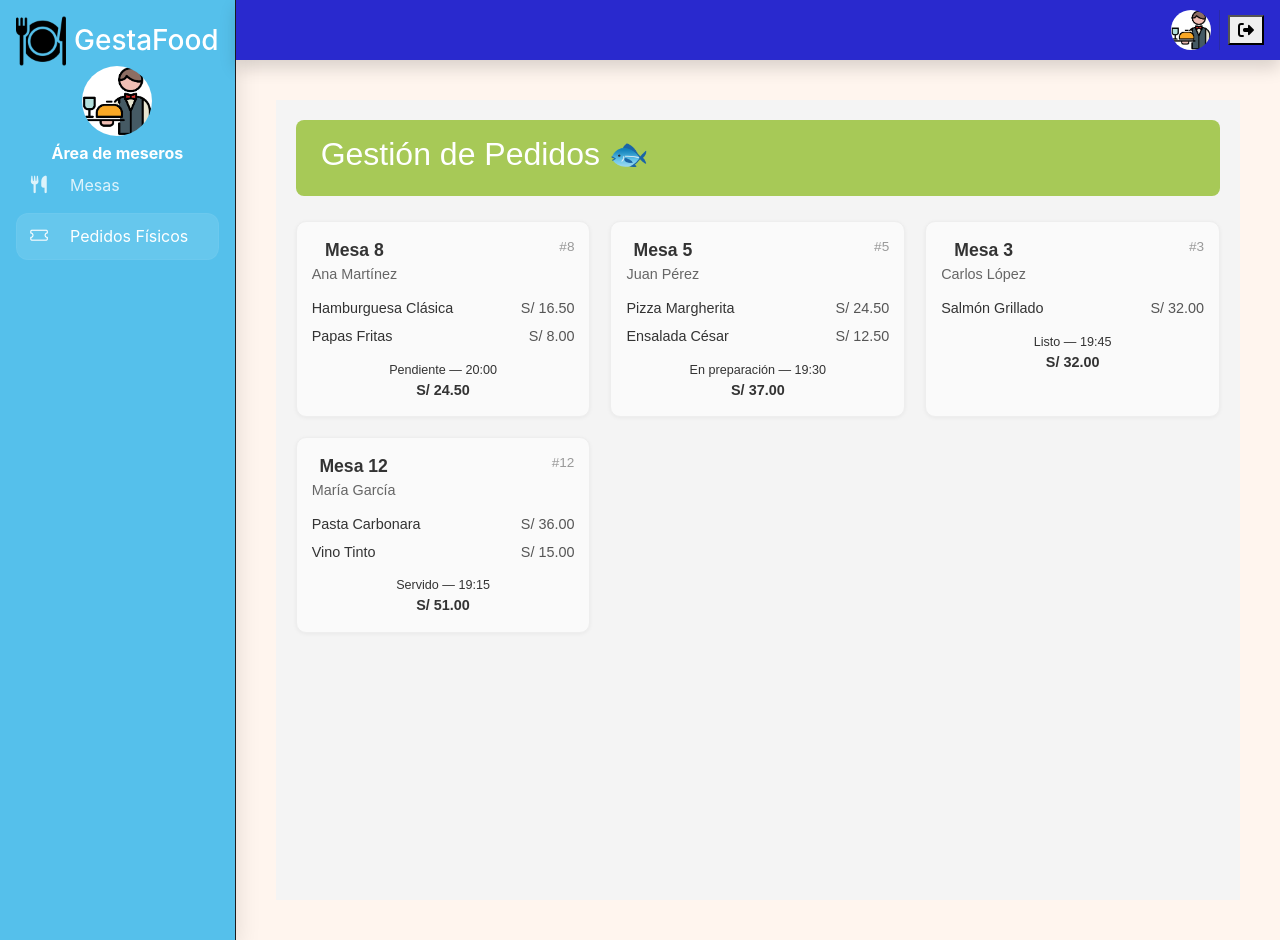
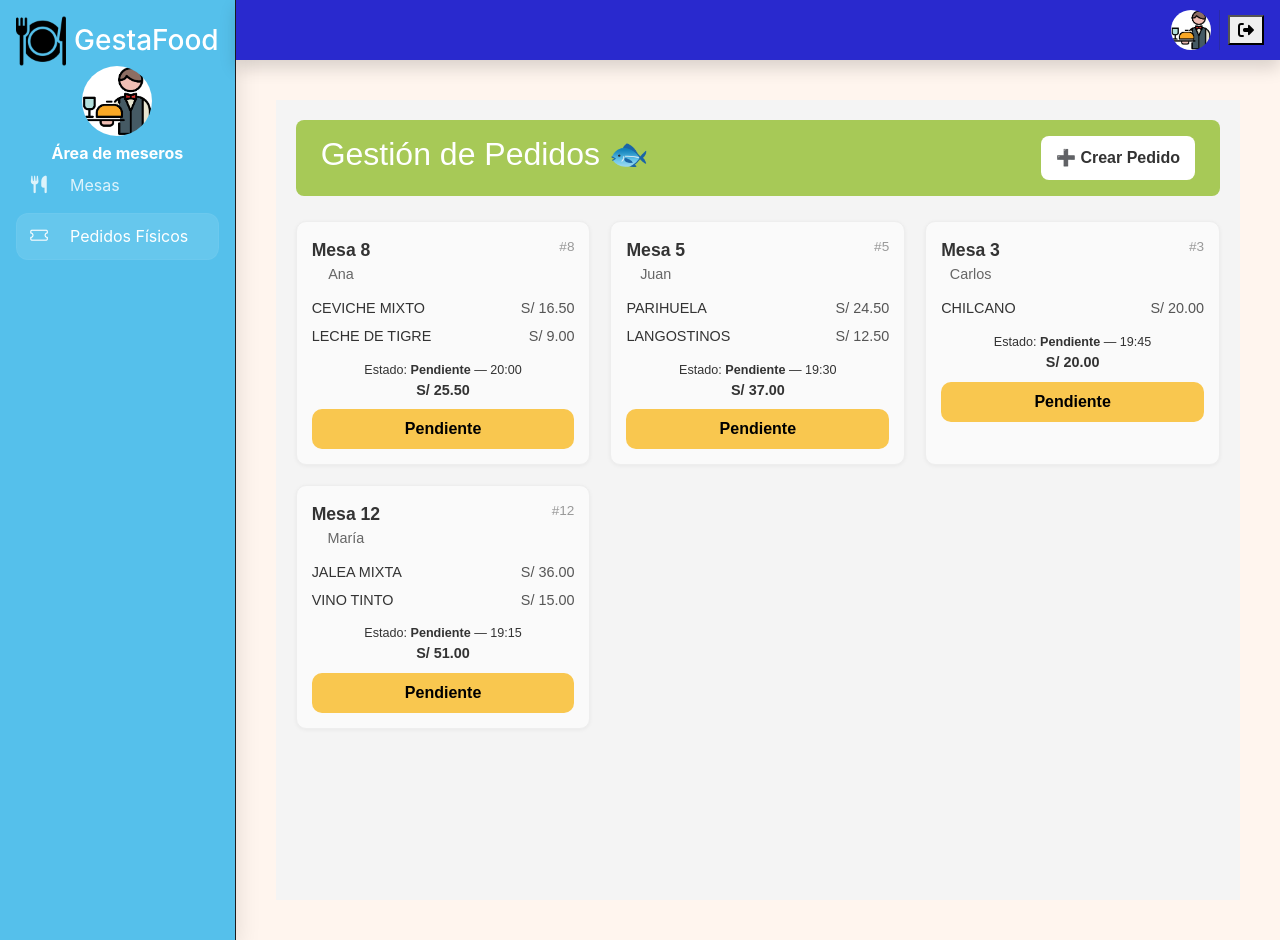
Before and after one commit to salvagd09/ProyectoIntegrador, a React (Vite) app: page /mesero/Pedidos_Fisicos in a window 1280 px wide. Built offline with nearby package versions, Linux system fonts and the light colour scheme.

Commit message:
Actualizar Pedidos_Fisicos: botón cambia a 'En preparación' y mantener modal funcional

```diff
--- a/src/Components/Modulos/PedidosVista.jsx
+++ b/src/Components/Modulos/PedidosVista.jsx
@@ -18,7 +18,7 @@ export default function Pedidos_Fisicos() {
       id: 5,
       mesa: "Mesa 5",
       cliente: "Juan Pérez",
-      estado: "En preparación",
+      estado: "Pendiente",
       hora: "19:30",
       items: [
         { nombre: "Pizza Margherita", precio: 24.5 },
@@ -29,7 +29,7 @@ export default function Pedidos_Fisicos() {
       id: 3,
       mesa: "Mesa 3",
       cliente: "Carlos López",
-      estado: "Listo",
+      estado: "Pendiente",
       hora: "19:45",
       items: [{ nombre: "Salmón Grillado", precio: 32.0 }],
     },
@@ -37,7 +37,7 @@ export default function Pedidos_Fisicos() {
       id: 12,
       mesa: "Mesa 12",
       cliente: "María García",
-      estado: "Servido",
+      estado: "Pendiente",
       hora: "19:15",
       items: [
         { nombre: "Pasta Carbonara", precio: 36.0 },
@@ -47,7 +47,6 @@ export default function Pedidos_Fisicos() {
   ]);
 
   const [showModal, setShowModal] = useState(false);
-
   const [nuevoPedido, setNuevoPedido] = useState({
     mesa: "",
     cliente: "",
@@ -55,6 +54,17 @@ export default function Pedidos_Fisicos() {
     bebida: "",
     total: "",
   });
+
+  // Cambiar estado a "En preparación"
+  const cambiarEstado = (id) => {
+    setPedidos((prev) =>
+      prev.map((p) =>
+        p.id === id && p.estado === "Pendiente"
+          ? { ...p, estado: "En preparación" }
+          : p
+      )
+    );
+  };
 
   const handleChange = (e) => {
     const { name, value } = e.target;
@@ -95,16 +105,20 @@ export default function Pedidos_Fisicos() {
 
   return (
     <div className="pedidos-container">
-      {/* ENCABEZADO */}
       <div className="pedidos-topbar">
         <h2>Gestión de Pedidos 🐟</h2>
+        <button className="btn-crear" onClick={() => setShowModal(true)}>
+          + Crear Pedido
+        </button>
       </div>
 
-      {/* LISTADO DE TARJETAS */}
       <div className="pedidos-list">
         {pedidos.length > 0 ? (
           pedidos.map((p) => (
-            <div key={p.id} className="pedido-card">
+            <div
+              key={p.id}
+              className={`pedido-card ${p.estado === "En preparación" ? "en-preparacion" : ""}`}
+            >
               <div className="pedido-top">
                 <div>
                   <div className="pedido-mesa">{p.mesa}</div>
@@ -127,6 +141,14 @@ export default function Pedidos_Fisicos() {
                   {p.estado} — {p.hora}
                 </small>
                 <strong>S/ {calcularTotal(p.items)}</strong>
+
+                <button
+                  className={`btn-estado ${p.estado === "Pendiente" ? "pendiente" : "preparacion"}`}
+                  onClick={() => cambiarEstado(p.id)}
+                  disabled={p.estado !== "Pendiente"}
+                >
+                  {p.estado}
+                </button>
               </div>
             </div>
           ))
@@ -135,7 +157,6 @@ export default function Pedidos_Fisicos() {
         )}
       </div>
 
-      {/* MODAL */}
       {showModal && (
         <div className="modal-overlay">
           <div className="modal-content">
--- a/src/Components/Modulos/Pedidos_Fisicos.jsx
+++ b/src/Components/Modulos/Pedidos_Fisicos.jsx
@@ -3,58 +3,23 @@ import "./tarjetasPedidos.css";
 
 export default function Pedidos_Fisicos() {
   const [pedidos, setPedidos] = useState([
-    {
-      id: 8,
-      mesa: "Mesa 8",
-      cliente: "Ana Martínez",
-      estado: "Pendiente",
-      hora: "20:00",
-      items: [
-        { nombre: "Hamburguesa Clásica", precio: 16.5 },
-        { nombre: "Papas Fritas", precio: 8.0 },
-      ],
-    },
-    {
-      id: 5,
-      mesa: "Mesa 5",
-      cliente: "Juan Pérez",
-      estado: "En preparación",
-      hora: "19:30",
-      items: [
-        { nombre: "Pizza Margherita", precio: 24.5 },
-        { nombre: "Ensalada César", precio: 12.5 },
-      ],
-    },
-    {
-      id: 3,
-      mesa: "Mesa 3",
-      cliente: "Carlos López",
-      estado: "Listo",
-      hora: "19:45",
-      items: [{ nombre: "Salmón Grillado", precio: 32.0 }],
-    },
-    {
-      id: 12,
-      mesa: "Mesa 12",
-      cliente: "María García",
-      estado: "Servido",
-      hora: "19:15",
-      items: [
-        { nombre: "Pasta Carbonara", precio: 36.0 },
-        { nombre: "Vino Tinto", precio: 15.0 },
-      ],
-    },
+    { id: 8, mesa: "Mesa 8", cliente: "Ana", estado: "Pendiente", hora: "20:00", items: [{ nombre: "CEVICHE MIXTO", precio: 16.5 }, { nombre: "LECHE DE TIGRE", precio: 9.0 }] },
+    { id: 5, mesa: "Mesa 5", cliente: "Juan", estado: "Pendiente", hora: "19:30", items: [{ nombre: "PARIHUELA", precio: 24.5 }, { nombre: "LANGOSTINOS", precio: 12.5 }] },
+    { id: 3, mesa: "Mesa 3", cliente: "Carlos", estado: "Pendiente", hora: "19:45", items: [{ nombre: "CHILCANO", precio: 20.0 }] },
+    { id: 12, mesa: "Mesa 12", cliente: "María", estado: "Pendiente", hora: "19:15", items: [{ nombre: "JALEA MIXTA", precio: 36.0 }, { nombre: "VINO TINTO", precio: 15.0 }] },
   ]);
 
   const [showModal, setShowModal] = useState(false);
+  const [nuevoPedido, setNuevoPedido] = useState({ id: "", mesa: "", cliente: "", platillo: "", total: "" });
 
-  const [nuevoPedido, setNuevoPedido] = useState({
-    mesa: "",
-    cliente: "",
-    comida: "",
-    bebida: "",
-    total: "",
-  });
+  // 🔹 Función que cambia el estado del pedido a "En preparación"
+  const cambiarEstado = (id) => {
+    setPedidos(
+      pedidos.map((pedido) =>
+        pedido.id === id ? { ...pedido, estado: "En preparación" } : pedido
+      )
+    );
+  };
 
   const handleChange = (e) => {
     const { name, value } = e.target;
@@ -66,31 +31,25 @@ export default function Pedidos_Fisicos() {
 
   const handleSubmit = (e) => {
     e.preventDefault();
-    if (!nuevoPedido.mesa || !nuevoPedido.cliente || !nuevoPedido.comida) {
-      alert("Por favor, completa los campos obligatorios.");
+    if (!nuevoPedido.id || !nuevoPedido.mesa || !nuevoPedido.cliente || !nuevoPedido.platillo) {
+      alert("Por favor, completa todos los campos obligatorios.");
       return;
     }
 
-    const horaActual = new Date().toLocaleTimeString([], {
-      hour: "2-digit",
-      minute: "2-digit",
-    });
+    const horaActual = new Date().toLocaleTimeString([], { hour: "2-digit", minute: "2-digit" });
 
     const nuevo = {
-      id: pedidos.length + 1,
+      id: parseInt(nuevoPedido.id),
       mesa: `Mesa ${nuevoPedido.mesa}`,
       cliente: nuevoPedido.cliente,
       estado: "Pendiente",
       hora: horaActual,
-      items: [
-        { nombre: nuevoPedido.comida, precio: parseFloat(nuevoPedido.total) || 0 },
-        ...(nuevoPedido.bebida ? [{ nombre: nuevoPedido.bebida, precio: 0 }] : []),
-      ],
+      items: [{ nombre: nuevoPedido.platillo, precio: parseFloat(nuevoPedido.total) || 0 }],
     };
 
     setPedidos([...pedidos, nuevo]);
     setShowModal(false);
-    setNuevoPedido({ mesa: "", cliente: "", comida: "", bebida: "", total: "" });
+    setNuevoPedido({ id: "", mesa: "", cliente: "", platillo: "", total: "" });
   };
 
   return (
@@ -98,13 +57,13 @@ export default function Pedidos_Fisicos() {
       {/* ENCABEZADO */}
       <div className="pedidos-topbar">
         <h2>Gestión de Pedidos 🐟</h2>
+        <button className="btn-crear" onClick={() => setShowModal(true)}>➕ Crear Pedido</button>
       </div>
 
       {/* LISTADO DE TARJETAS */}
       <div className="pedidos-list">
-        {pedidos.length > 0 ? (
-          pedidos.map((p) => (
-            <div key={p.id} className="pedido-card">
+        {pedidos.map((p) => (
+          <div key={p.id} className={`pedido-card ${p.estado === "En preparación" ? "en-preparacion" : ""}`}>
             <div className="pedido-top">
               <div>
                 <div className="pedido-mesa">{p.mesa}</div>
@@ -123,90 +82,49 @@ export default function Pedidos_Fisicos() {
             </ul>
 
             <div className="pedido-footer">
-                <small>
-                  {p.estado} — {p.hora}
-                </small>
+              <small>Estado: <strong>{p.estado}</strong> — {p.hora}</small>
               <strong>S/ {calcularTotal(p.items)}</strong>
             </div>
+
+            {/* BOTÓN PARA CAMBIAR DE PENDIENTE A EN PREPARACIÓN */}
+            <button
+              className={`btn-estado ${p.estado === "Pendiente" ? "pendiente" : "preparacion"}`}
+              onClick={() => cambiarEstado(p.id)}
+            >
+              {p.estado === "Pendiente" ? "Pendiente" : "En preparación"}
+            </button>
           </div>
-          ))
-        ) : (
-          <div className="no-pedidos">No hay pedidos</div>
-        )}
+        ))}
       </div>
 
-      {/* MODAL */}
+      {/* MODAL CREAR PEDIDO */}
       {showModal && (
         <div className="modal-overlay">
           <div className="modal-content">
             <div className="modal-header">
               <h3>Nuevo Pedido 🦐</h3>
-              <button className="btn-cerrar-modal" onClick={() => setShowModal(false)}>
-                ✖
-              </button>
+              <button className="btn-cerrar-modal" onClick={() => setShowModal(false)}>✖</button>
             </div>
 
             <form onSubmit={handleSubmit} className="modal-form">
+              <label>ID del Pedido:</label>
+              <input type="number" name="id" value={nuevoPedido.id} onChange={handleChange} required />
+
               <label>Número de Mesa:</label>
-              <input
-                type="text"
-                name="mesa"
-                value={nuevoPedido.mesa}
-                onChange={handleChange}
-                placeholder="Ej: 10"
-                required
-              />
+              <input type="text" name="mesa" value={nuevoPedido.mesa} onChange={handleChange} required />
 
               <label>Nombre del Cliente:</label>
-              <input
-                type="text"
-                name="cliente"
-                value={nuevoPedido.cliente}
-                onChange={handleChange}
-                placeholder="Ej: Luis García"
-                required
-              />
+              <input type="text" name="cliente" value={nuevoPedido.cliente} onChange={handleChange} required />
 
-              <label>Comida:</label>
-              <input
-                type="text"
-                name="comida"
-                value={nuevoPedido.comida}
-                onChange={handleChange}
-                placeholder="Ej: Ceviche Mixto"
-                required
-              />
-
-              <label>Bebida:</label>
-              <input
-                type="text"
-                name="bebida"
-                value={nuevoPedido.bebida}
-                onChange={handleChange}
-                placeholder="Ej: Inca Kola"
-              />
+              <label>Platillo:</label>
+              <input type="text" name="platillo" value={nuevoPedido.platillo} onChange={handleChange} required />
 
               <label>Monto Total (S/):</label>
-              <input
-                type="number"
-                step="0.01"
-                name="total"
-                value={nuevoPedido.total}
-                onChange={handleChange}
-                placeholder="Ej: 35.00"
-              />
+              <input type="number" step="0.01" name="total" value={nuevoPedido.total} onChange={handleChange} required />
 
               <div className="modal-buttons">
-                <button type="submit" className="btn-guardar">
-                  Guardar Pedido
-                </button>
-                <button
-                  type="button"
-                  className="btn-cancelar"
-                  onClick={() => setShowModal(false)}
-                >
-                  Cancelar
-                </button>
+                <button type="submit" className="btn-guardar">Guardar Pedido</button>
+                <button type="button" className="btn-cancelar" onClick={() => setShowModal(false)}>Cancelar</button>
               </div>
             </form>
           </div>
--- a/src/Components/Modulos/tarjetasPedidos.css
+++ b/src/Components/Modulos/tarjetasPedidos.css
@@ -25,21 +25,22 @@
   border-radius: 8px;
   cursor: pointer;
   font-weight: bold;
-  transition: background 0.2s;
+  transition: all 0.2s ease;
 }
 
 .btn-crear:hover {
   background: #f0f0f0;
+  transform: scale(1.05);
 }
 
-/* ======== GRID DE CARDS ======== */
+/* ======== GRID DE TARJETAS ======== */
 .pedidos-list {
   display: grid;
   grid-template-columns: repeat(auto-fit, minmax(250px, 1fr));
   gap: 20px;
 }
 
-/* ======== CARDS ======== */
+/* ======== TARJETAS ======== */
 .pedido-card {
   background: #fafafa;
   border-radius: 10px;
@@ -53,15 +54,14 @@
   transform: translateY(-3px);
 }
 
-/* ======= NUEVO: Estilo destacado para "En preparación" ======= */
+/* Estilo para "En preparación" */
 .pedido-card.en-preparacion {
-  border: 2px solid #f4a261; /* borde más marcado */
-  background-color: #fff3e0; /* fondo diferente */
-  box-shadow: 0 4px 12px rgba(244, 162, 97, 0.4); /* sombra más visible */
+  border: 2px solid #f4a261;
+  background-color: #fff3e0;
+  box-shadow: 0 4px 12px rgba(244, 162, 97, 0.4);
 }
-/* ============================================================ */
 
-/* Parte superior */
+/* Parte superior de la tarjeta */
 .pedido-top {
   display: flex;
   justify-content: space-between;
@@ -83,7 +83,7 @@
   font-size: 0.85em;
 }
 
-/* Items */
+/* Lista de items */
 .pedido-items {
   list-style: none;
   margin: 0;
@@ -101,17 +101,17 @@
   color: #555;
 }
 
-/* Footer */
+/* Footer de la tarjeta */
 .pedido-footer {
   display: flex;
+  flex-direction: column;
   justify-content: space-between;
   margin-top: 10px;
   font-size: 0.9em;
   color: #333;
-  flex-direction: column; /* para que el botón quede debajo del total */
 }
 
-/* Sin pedidos */
+/* Mensaje cuando no hay pedidos */
 .no-pedidos {
   text-align: center;
   color: #aaa;
@@ -119,51 +119,66 @@
   padding: 15px 5px;
 }
 
-/* ======== MODAL CREAR PEDIDO ======== */
+/* ======== MODAL ======== */
 .modal-overlay {
   position: fixed;
-  top: 0;
-  left: 0;
-  width: 100%;
-  height: 100%;
+  inset: 0;
   background: rgba(0, 0, 0, 0.4);
   display: flex;
   justify-content: center;
   align-items: center;
   z-index: 999;
+  animation: fadeIn 0.3s ease;
 }
 
 .modal-content {
   background: #fff;
   width: 90%;
-  max-width: 400px;
+  max-width: 420px;
   padding: 25px;
-  border-radius: 12px;
-  box-shadow: 0 4px 10px rgba(0, 0, 0, 0.15);
+  border-radius: 14px;
+  box-shadow: 0 6px 20px rgba(0, 0, 0, 0.25);
   position: relative;
   animation: modalFadeIn 0.3s ease;
 }
 
-.modal-content h2 {
-  text-align: center;
-  color: #333;
+.modal-header {
+  display: flex;
+  justify-content: space-between;
+  align-items: center;
   margin-bottom: 15px;
-  font-size: 1.4em;
 }
 
-.modal-content form {
+.modal-header h3 {
+  color: #333;
+  font-size: 1.3em;
+}
+
+.btn-cerrar-modal {
+  background: none;
+  border: none;
+  font-size: 1.3em;
+  cursor: pointer;
+  color: #666;
+  transition: color 0.2s;
+}
+
+.btn-cerrar-modal:hover {
+  color: #a7c957;
+}
+
+.modal-form {
   display: flex;
   flex-direction: column;
-  gap: 10px;
 }
 
-.modal-content label {
+.modal-form label {
   font-size: 0.9em;
   color: #444;
+  margin-top: 10px;
 }
 
-.modal-content input,
-.modal-content select {
+.modal-form input {
   padding: 8px 10px;
   border: 1px solid #ccc;
   border-radius: 8px;
@@ -171,8 +186,7 @@
   transition: border-color 0.2s;
 }
 
-.modal-content input:focus,
-.modal-content select:focus {
+.modal-form input:focus {
   border-color: #a7c957;
   outline: none;
 }
@@ -180,63 +194,68 @@
 .modal-buttons {
   display: flex;
   justify-content: space-between;
-  margin-top: 15px;
+  margin-top: 20px;
 }
 
-.btn-cancelar,
-.btn-crear,
 .btn-guardar {
-  flex: 1;
-  padding: 10px;
+  background: #a7c957;
+  color: white;
   border: none;
   border-radius: 8px;
+  padding: 10px;
   font-weight: bold;
   cursor: pointer;
   transition: background 0.2s;
+  flex: 1;
+  margin-right: 10px;
+}
+
+.btn-guardar:hover {
+  background: #91b650;
 }
 
 .btn-cancelar {
   background: #ccc;
   color: #333;
-  margin-right: 10px;
+  border: none;
+  border-radius: 8px;
+  padding: 10px;
+  font-weight: bold;
+  cursor: pointer;
+  transition: background 0.2s;
+  flex: 1;
 }
 
 .btn-cancelar:hover {
   background: #b5b5b5;
 }
 
-.btn-crear,
-.btn-guardar {
-  background: #a7c957;
+/* ======== BOTÓN ESTADO ======== */
+.btn-estado {
+  margin-top: 8px;
+  padding: 8px 14px;
+  border: none;
+  border-radius: 10px;
+  font-weight: bold;
+  cursor: pointer;
+  transition: 0.3s ease;
+  width: 100%;
+}
+
+.btn-estado.pendiente {
+  background-color: #f9c74f;
+}
+
+.btn-estado.preparacion {
+  background-color: #f9844a;
   color: white;
 }
 
-.btn-crear:hover,
-.btn-guardar:hover {
-  background: #91b650;
+.btn-estado:hover {
+  opacity: 0.85;
 }
 
-/* Encabezado del modal */
-.modal-header {
-  display: flex;
-  justify-content: space-between;
-  align-items: center;
-  margin-bottom: 10px;
-}
-
-.btn-cerrar-modal {
-  background: none;
-  border: none;
-  font-size: 1.2em;
-  cursor: pointer;
-  color: #666;
-}
-
-.btn-cerrar-modal:hover {
-  color: #a7c957;
-}
-
-/* Animación suave */
+/* ======== ANIMACIONES ======== */
 @keyframes modalFadeIn {
   from {
     transform: translateY(-15px);
@@ -248,20 +267,11 @@
   }
 }
 
-/* ======= Botón actualizar estado ======= */
-.btn-actualizar {
-  background-color: #f4b400;
-  color: white;
-  border: none;
-  padding: 5px 10px;
-  border-radius: 6px;
-  cursor: pointer;
-  font-size: 0.85rem;
-  margin-top: 8px;
-  transition: background 0.2s;
+@keyframes fadeIn {
+  from {
+    opacity: 0;
+  }
+  to {
+    opacity: 1;
+  }
 }
-
-.btn-actualizar:hover {
-  background-color: #e09c00;
-}
-/* ================================================= */
```
Lines whose indentation alone changed are shown as unchanged.
